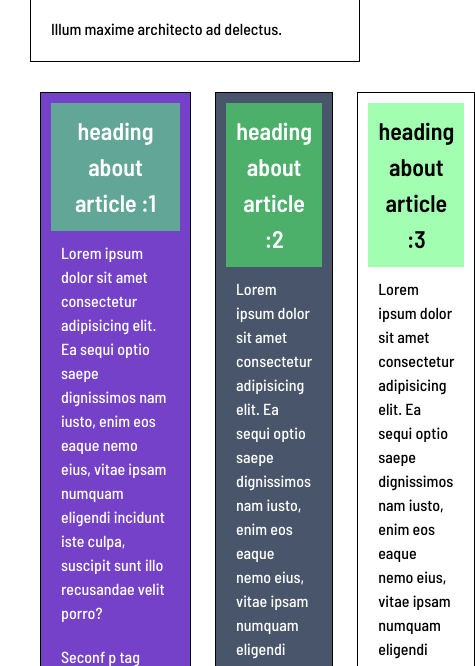
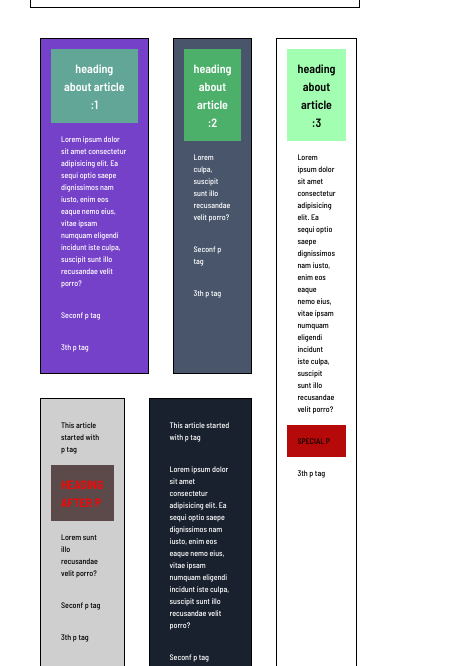
Before and after one commit to musayuksel/-nth-of-child_exercise, a plain HTML site: page index.html in a window 390 px wide. Shown: the part 178-844 px from the top of the page, 475 px wide, since content can reach past the window. Drawn offline with Linux system fonts and the light colour scheme.

Commit message:
Add REad me

```diff
--- a/index.html
+++ b/index.html
@@ -26,7 +26,7 @@
       </article>
       <article class="article2">
         <h2 class="art2-heading">heading about article :2</h2>
-        <p>Lorem ipsum dolor sit amet consectetur adipisicing elit. Ea sequi optio saepe dignissimos nam iusto, enim eos eaque nemo eius, vitae ipsam numquam eligendi incidunt iste culpa, suscipit sunt illo recusandae velit porro?</p>
+        <p>Lorem culpa, suscipit sunt illo recusandae velit porro?</p>
         <p>Seconf p tag</p>
         <p>3th p tag</p>
       </article>
@@ -39,7 +39,7 @@
       <article class="article4">
         <p>This article started with p tag</p>
         <h2 class="art4-heading">HEADING AFTER P</h2>
-        <p>Lorem ipsum dolor sit amet consectetur adipisicing elit. Ea sequi optio saepe dignissimos nam iusto, enim eos eaque nemo eius, vitae ipsam numquam eligendi incidunt iste culpa, suscipit sunt illo recusandae velit porro?</p>
+        <p>Lorem  sunt illo recusandae velit porro?</p>
         <p>Seconf p tag</p>
         <p>3th p tag</p>
       </article>
--- a/style.css
+++ b/style.css
@@ -90,6 +90,15 @@ article {
 }
 
 
+
+
+
+@media screen and (max-width:1000px) {
+  html {
+    font-size: 50%;
+  }
+
+}
 /* **************ANSWERS***************
 line 48: article:first-child // article:first-of-type{
 line 53: article:nth-child(2){
```
